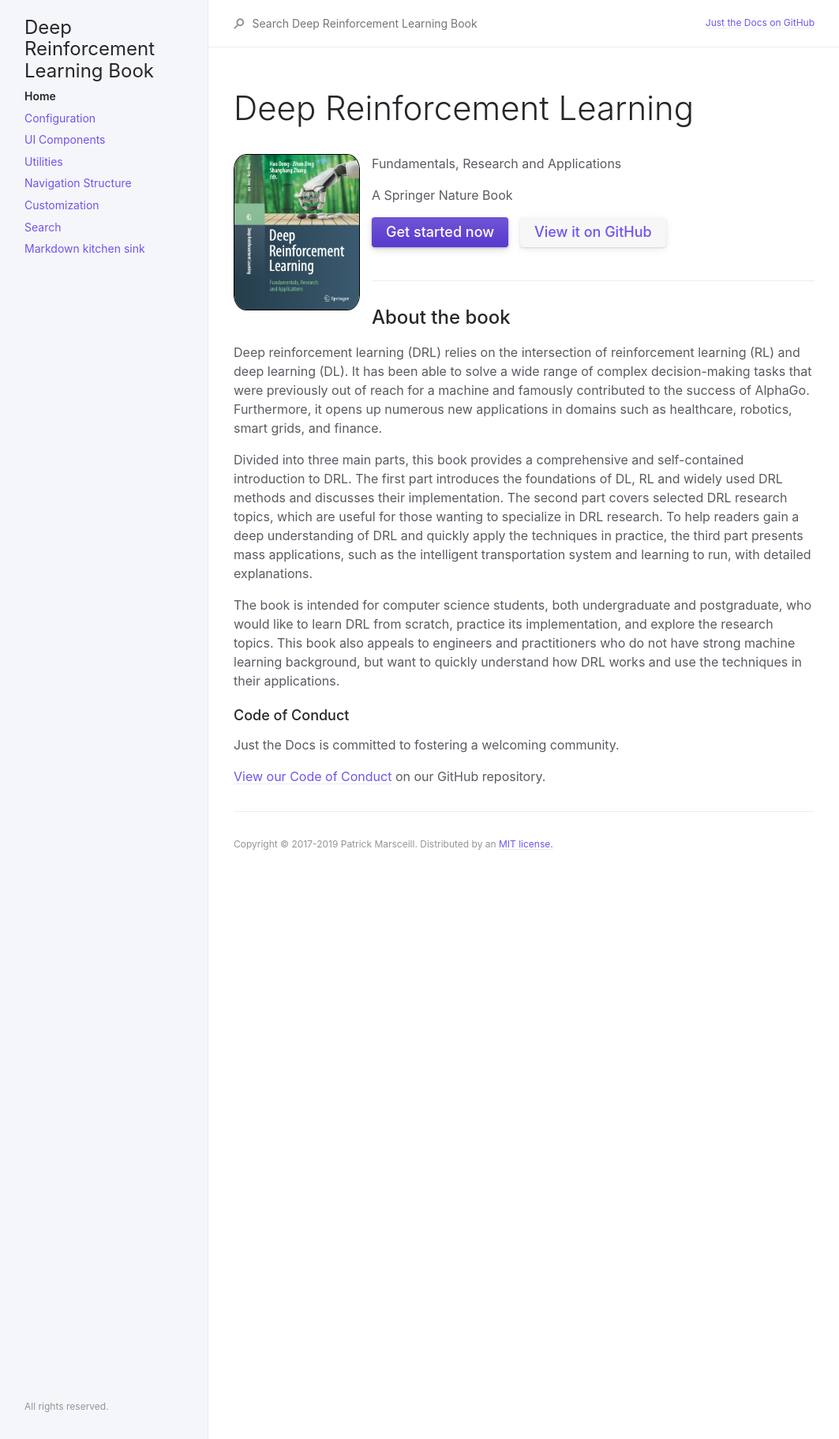
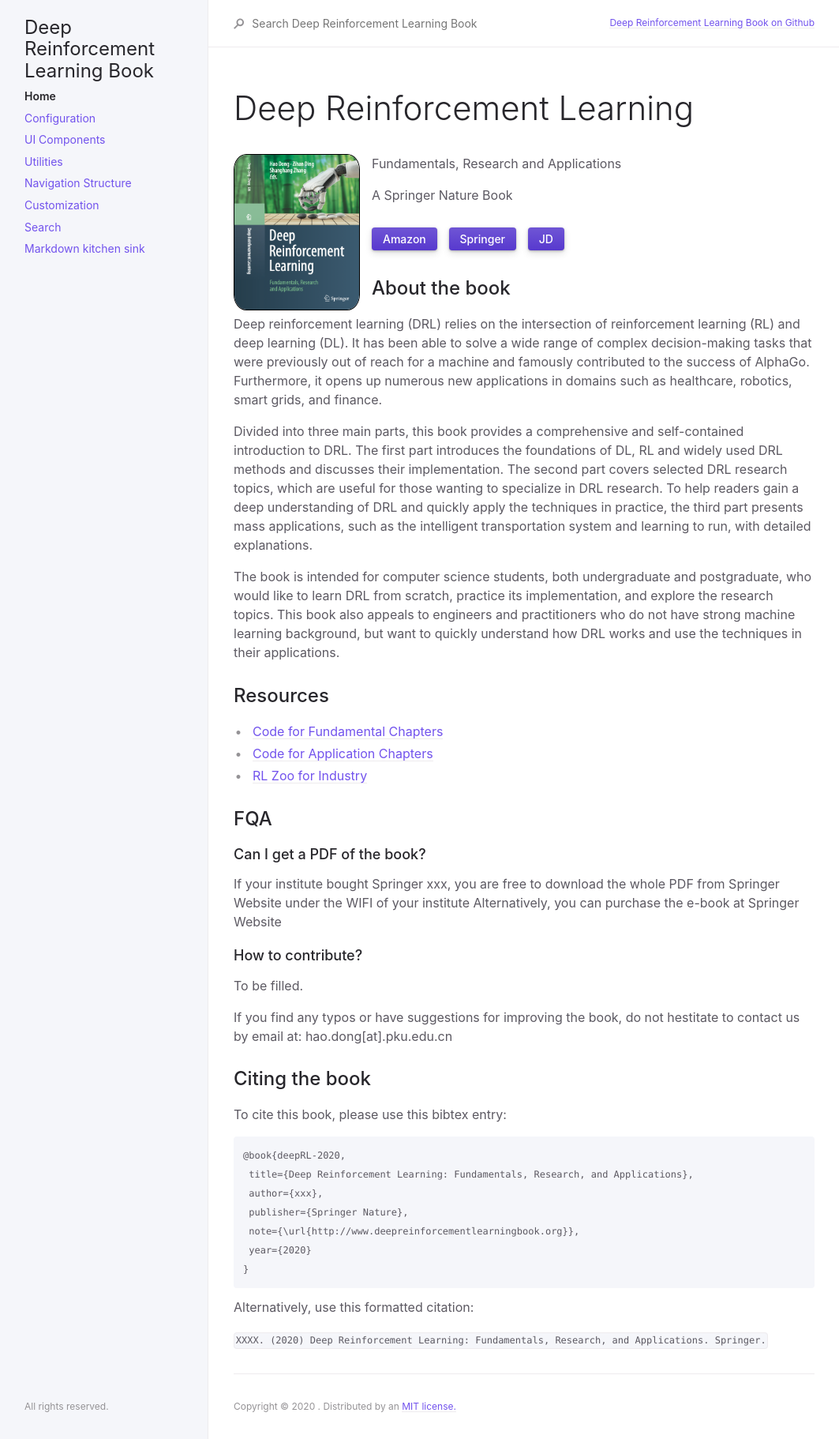
Before and after one commit to deep-reinforcement-learning-book/deep-reinforcement-learning-book.github.io, a Jekyll site: the page built from index.md, in a window 1280 px wide. Shown: the whole page at 79% size, without its empty margins (108-1171 px from the left). Built offline with Jekyll 4.4.1, drawn with Linux system fonts in a browser that asks for light colours.

Commit message:
migrate from old version

````diff
--- a/_config.yml
+++ b/_config.yml
@@ -35,11 +35,11 @@ heading_anchors: true
 
 # Aux links for the upper right navigation
 aux_links:
-  "Just the Docs on GitHub":
-    - "//github.com/pmarsceill/just-the-docs"
+  "Deep Reinforcement Learning Book on Github":
+    - "//github.com/deep-reinforcement-learning-book"
 
 # Footer content appears at the bottom of every page's main content
-footer_content: "Copyright &copy; 2017-2019 Patrick Marsceill. Distributed by an <a href=\"https://github.com/pmarsceill/just-the-docs/tree/master/LICENSE.txt\">MIT license.</a>"
+footer_content: "Copyright &copy; 2020 . Distributed by an <a href=\"https://github.com/pmarsceill/just-the-docs/tree/master/LICENSE.txt\">MIT license.</a>"
 
 # Color scheme currently only supports "dark" or nil (default)
 color_scheme: nil
--- a/index.md
+++ b/index.md
@@ -17,8 +17,7 @@ A Springer Nature Book
 
 {: .fs-6 .fw-300 }
 
-[Get started now](#getting-started){: .btn .btn-primary .fs-5 .mb-4 .mb-md-0 .mr-2 } [View it on GitHub](https://github.com/pmarsceill/just-the-docs){: .btn .fs-5 .mb-4 .mb-md-0 }
-
+[Amazon](#getting-started){: .btn .btn-purple  .fs-3 .mb-4 .mb-md-0 .mr-2 } [Springer](#getting-started){: .btn .btn-purple  .fs-3 .mb-4 .mb-md-0 .mr-2 } [JD](#getting-started){: .btn .btn-purple  .fs-3 .mb-4 .mb-md-0 .mr-2 }
 ---
 
 ## About the book
@@ -29,9 +28,36 @@ Divided into three main parts, this book provides a comprehensive and self-conta
 
 The book is intended for computer science students, both undergraduate and postgraduate, who would like to learn DRL from scratch, practice its implementation, and explore the research topics. This book also appeals to engineers and practitioners who do not have strong machine learning background, but want to quickly understand how DRL works and use the techniques in their applications.
 
+## Resources
 
-### Code of Conduct
+* [Code for Fundamental Chapters](https://github.com/tensorlayer/tensorlayer/tree/master/examples/reinforcement_learning)
+* [Code for Application Chapters](https://github.com/deep-reinforcement-learning-book)
+* [RL Zoo for Industry](https://github.com/tensorlayer/RLzoo)
 
-Just the Docs is committed to fostering a welcoming community.
+## FQA
 
-[View our Code of Conduct](https://github.com/pmarsceill/just-the-docs/tree/master/CODE_OF_CONDUCT.md) on our GitHub repository.
+### Can I get a PDF of the book?
+If your institute bought Springer xxx, you are free to download the whole PDF from Springer Website under the WIFI of your institute
+Alternatively, you can purchase the e-book at Springer Website
+
+### How to contribute?
+To be filled.
+
+If you find any typos or have suggestions for improving the book, do not hestitate to contact us by email at: hao.dong[at].pku.edu.cn
+
+## Citing the book
+
+To cite this book, please use this bibtex entry:
+```
+@book{deepRL-2020,
+ title={Deep Reinforcement Learning: Fundamentals, Research, and Applications},
+ author={xxx},
+ publisher={Springer Nature},
+ note={\url{http://www.deepreinforcementlearningbook.org}},
+ year={2020}
+}
+```
+
+Alternatively, use this formatted citation:
+
+`XXXX. (2020) Deep Reinforcement Learning: Fundamentals, Research, and Applications. Springer.`
````
Also changed, not shown: docs/configuration.md (+3 -3 lines), docs/navigation-structure.md (+2 -2 lines), LICENSE.txt.
